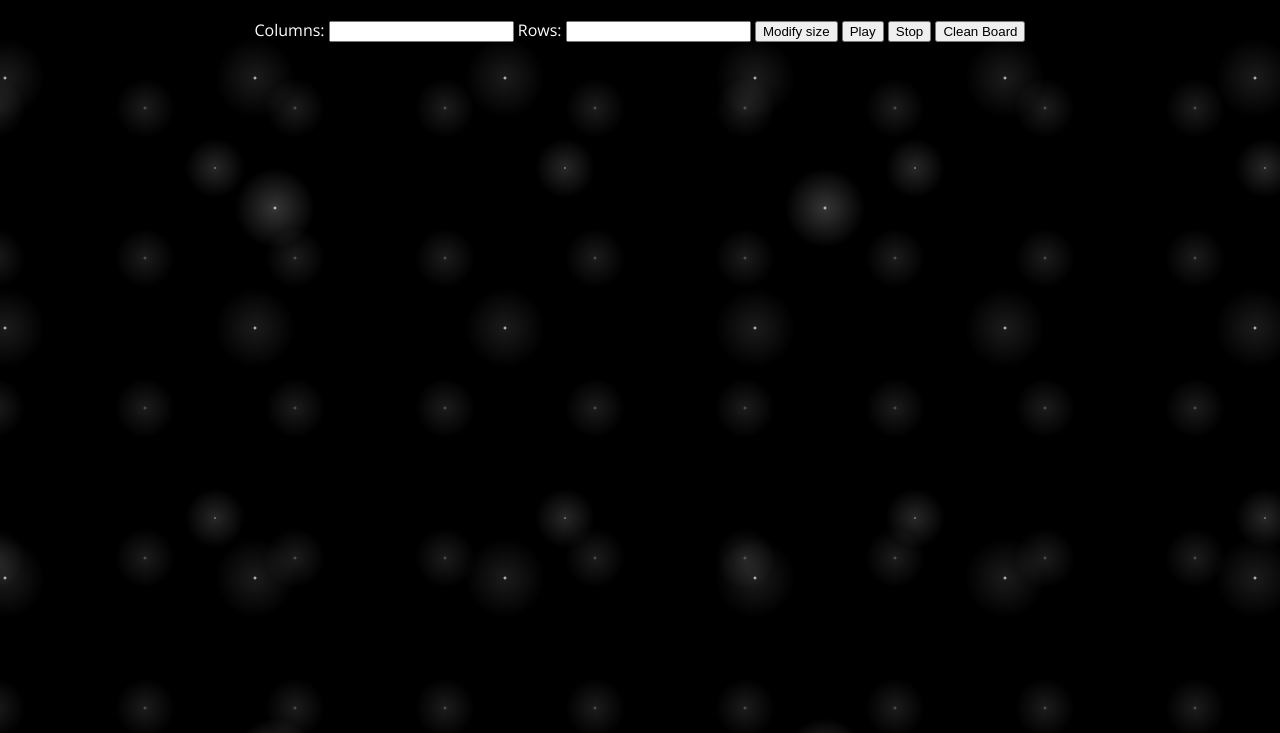
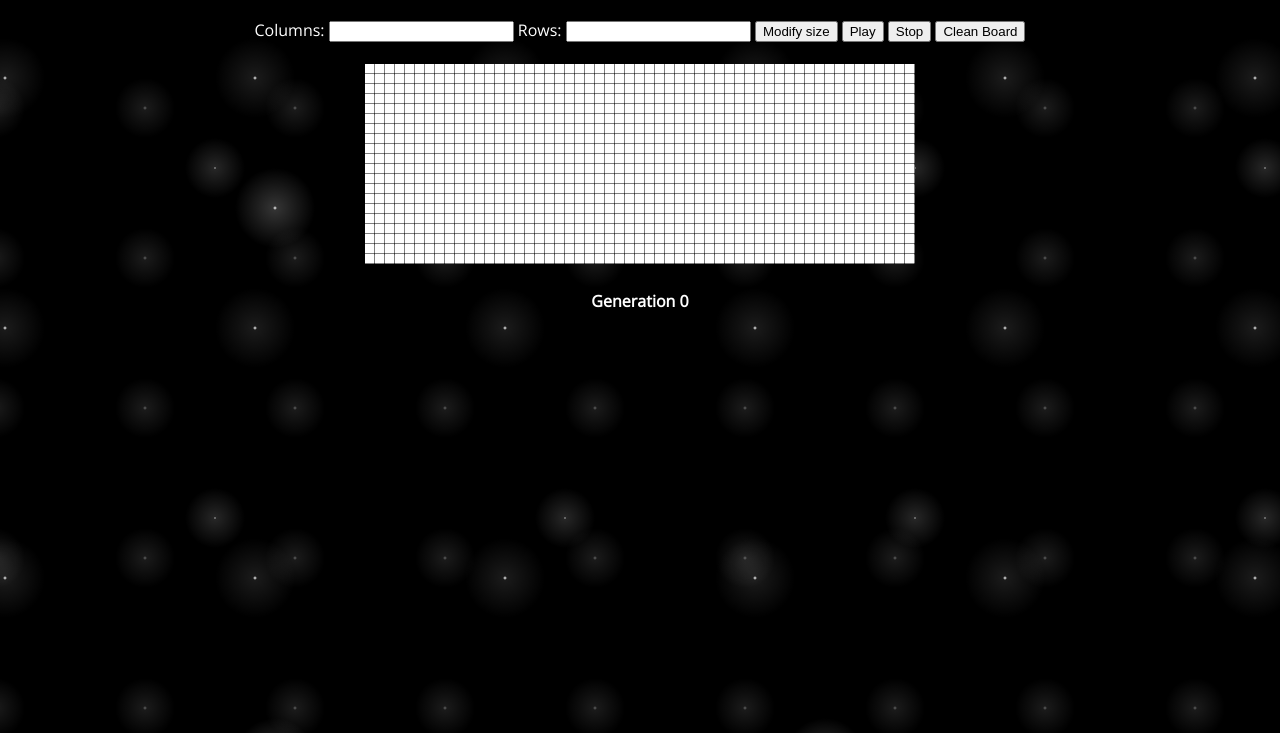
Before and after one commit to PedroTerriquez/GameOfLifeChallenge, a plain HTML site: page index.html in a window 1280 px wide. Shown: the part 67-800 px from the top of the page. Drawn offline with nearby package versions, Linux system fonts and the light colour scheme.

Commit message:
Creating board

```diff
--- a/index.html
+++ b/index.html
@@ -7,7 +7,7 @@
 	<title>Game of Life</title>
 	</head>
 	<header><center><h1>Game of Life</h1></center></header>
-	<body>
+	<body onload="start()">
 		<div align='center'>
 			<tr><td align="center">
 				Columns: <input id="x" type="text">
@@ -24,5 +24,8 @@
 			<canvas id="board" class="table" width="550" height="200"></canvas>
 		</center>
 
+		<h4 align="center" id="gen">Generation 0</h4>
+
 </body>
+<script type="text/javascript" src="js/script.js"></script>
 </html>
--- /dev/null
+++ b/js/script.js
@@ -0,0 +1,48 @@
+var boxsize=10;
+var cx=1000;
+var cy=400;
+var columns =cx/10;
+var rows =cy/10;
+var board, canvas, ctx, i, j;
+
+function start() {
+    canvas=document.getElementById("board");
+    ctx=canvas.getContext("2d");
+    canvas.addEventListener("click", onCanvasClick, false);
+    createBoard();
+    fillBoard();
+}
+
+function createBoard() {
+    board = [];
+    for ( i = 0; i < columns; i++) {
+        board[i] = [];
+        for ( j = 0; j < rows; j++ ) {
+            board[i][j] = 0;
+        }
+    }
+}
+
+function fillBoard() {
+    for (i = 0; i < columns; i++) {
+        for (j = 0; j < rows; j++ ) {
+            if ( board[i][j] == 0){
+                ctx.fillStyle = "#FFFFFF";
+            } else {
+                ctx.fillStyle = "#e8a735";
+            }
+            ctx.strokeStyle = '#000000';
+            ctx.lineWidth = 1;
+            ctx.strokeRect(i*boxsize, j*boxsize, boxsize, boxsize);
+            ctx.fillRect(i*boxsize, j*boxsize, boxsize, boxsize);
+        }
+    }
+}
+
+function onCanvasClick(evt) {
+            var x = evt.clientX - canvas.offsetLeft;
+            var y = evt.clientY - canvas.offsetTop;
+            var CoordX = parseInt(x/boxsize);
+            var CoordY = parseInt(y/boxsize);
+            fillBoard();
+ }
```
